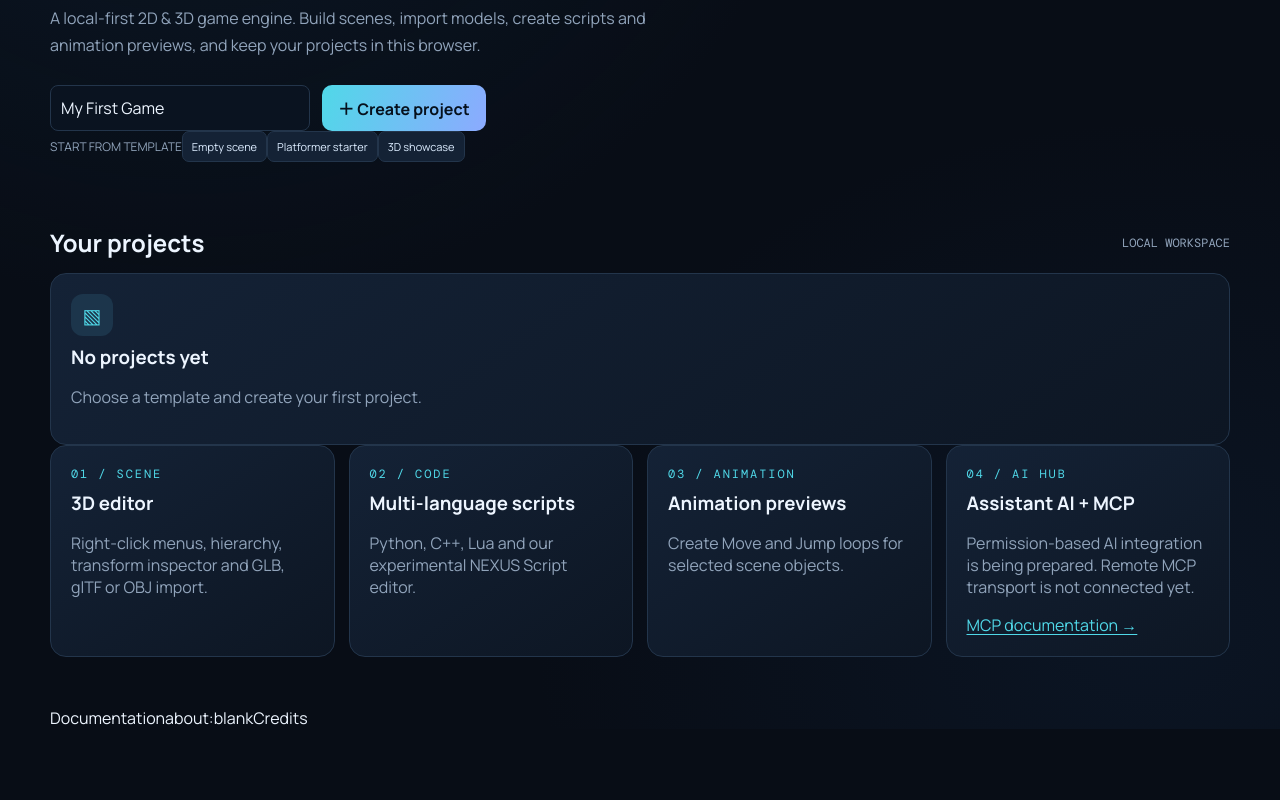
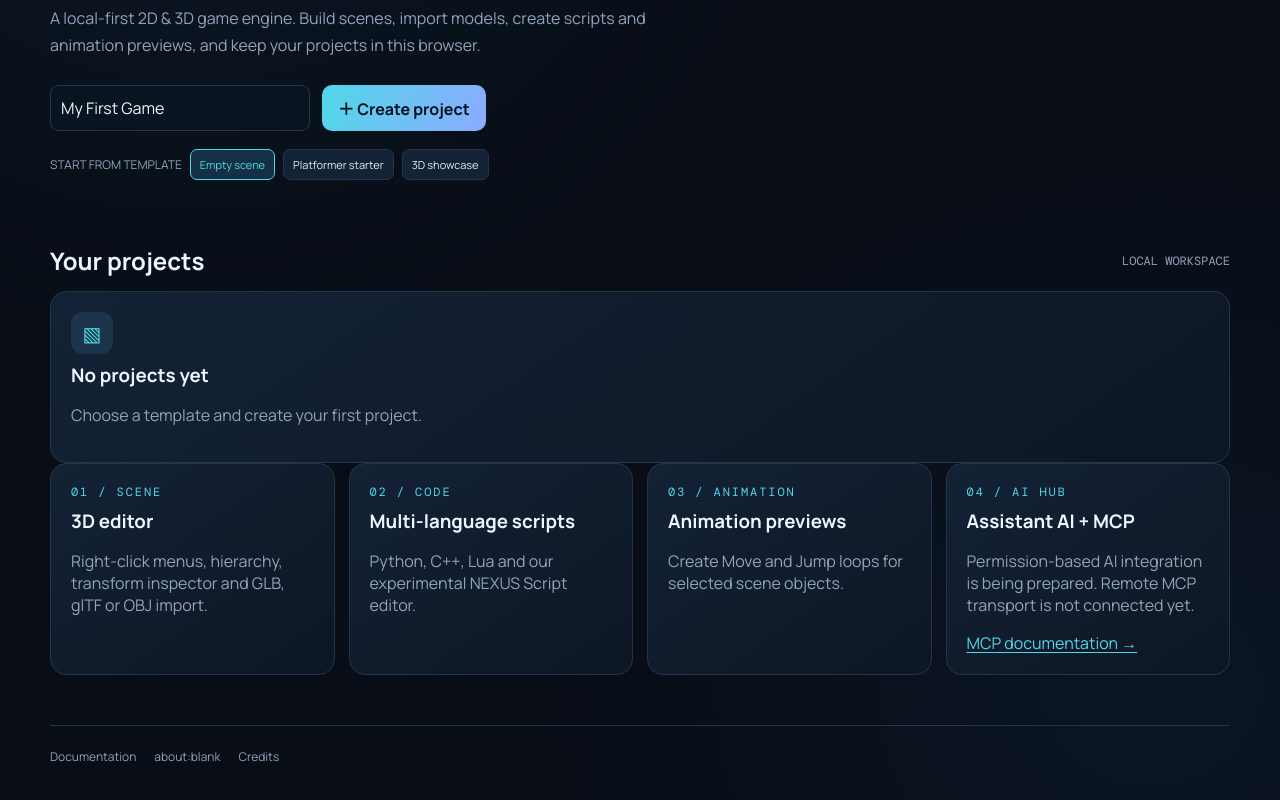
Before and after one commit to anyelo888ra-ux/NEXUS-Game-Engine, a Next.js app: page / in a window 1280 px wide. Shown: the part 311-1111 px from the top of the page. Before the commit the page ends 1040 px from the top, so only its background shows below. Built offline with nearby package versions, Linux system fonts and the light colour scheme.

Commit message:
Style project template selector and footer

```diff
--- a/app/globals.css
+++ b/app/globals.css
@@ -87,3 +87,8 @@ h1{font-size:clamp(34px,6vw,62px);line-height:1.04;letter-spacing:-.055em;margin
 .docs-link{color:var(--cyan);text-decoration:underline;text-underline-offset:3px}
 .warning-note{border:1px solid #806b3a;background:#2a2415;padding:14px;border-radius:10px;color:#f0d99b;font-size:13px;line-height:1.6}
 @media(max-width:900px){.editor-v3{grid-template-columns:1fr}.editor-v3 .sidepanel{display:block;border:0;border-bottom:1px solid var(--line)}.editor-v3 .sidepanel.right{border-top:1px solid var(--line)}.editor-v3 .viewport-live{height:56vh;min-height:360px;grid-row:1}.editor-v3 .sidepanel{max-height:360px}}
+
+.template-row{display:flex;align-items:center;gap:8px;flex-wrap:wrap;margin-top:18px}
+.template-selected{border-color:var(--cyan);color:var(--cyan);background:#153044}
+.footer-links{display:flex;gap:18px;flex-wrap:wrap;border-top:1px solid var(--line);padding:22px 0 35px;color:var(--muted);font-size:12px}
+.footer-links a:hover{color:var(--cyan)}
```
